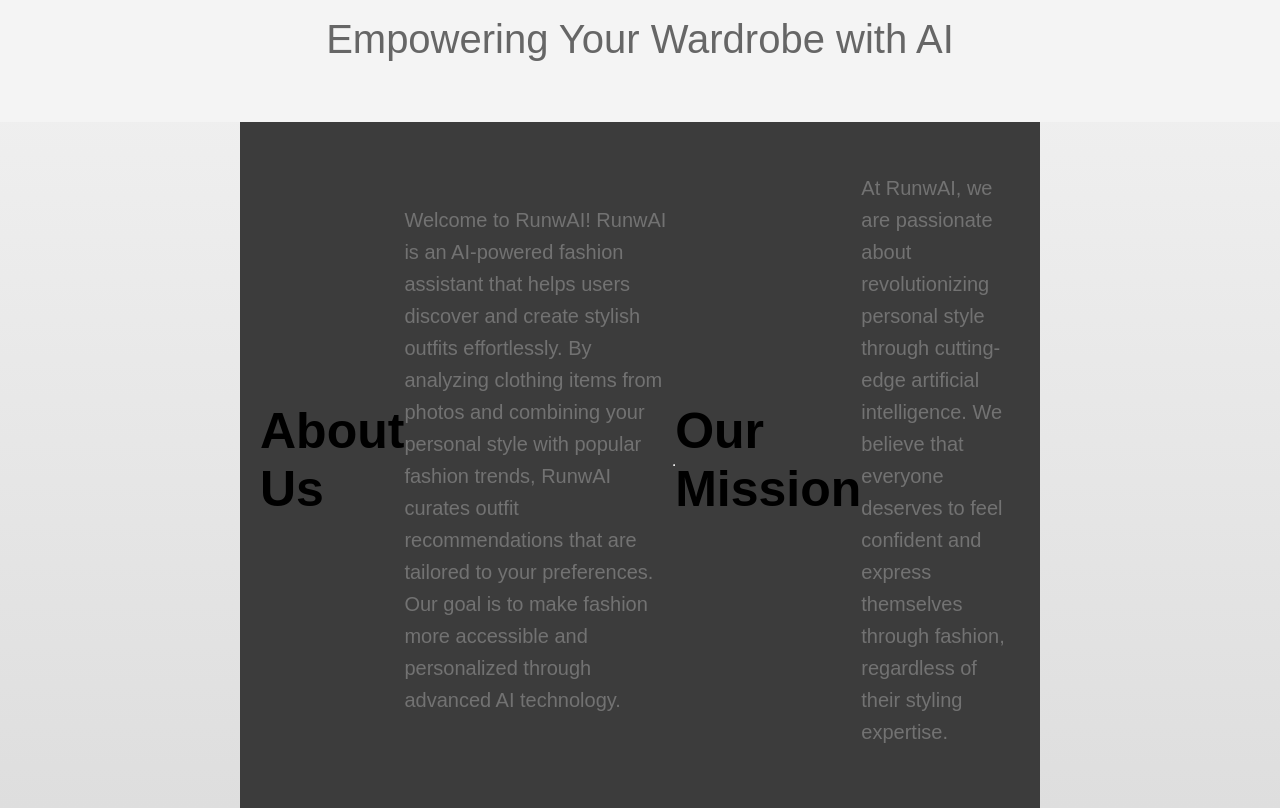
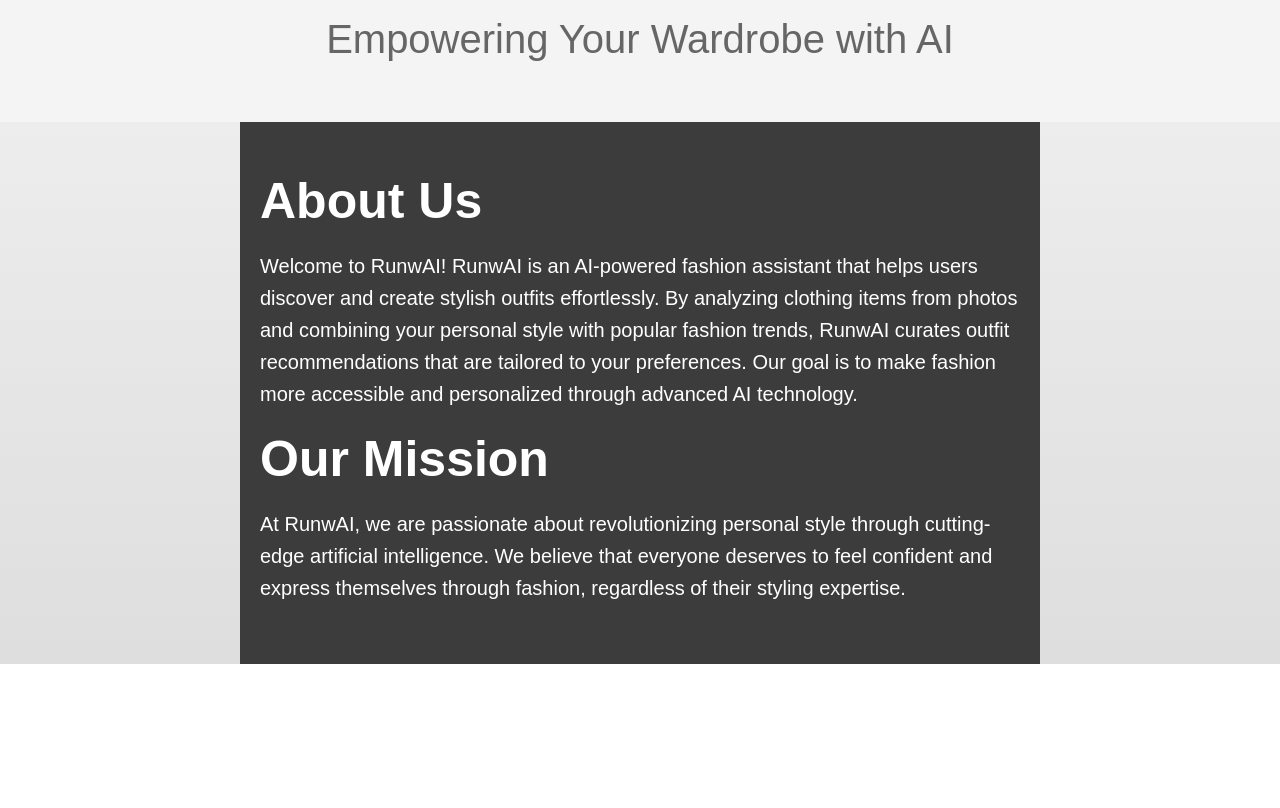
Before and after one commit to daniel-rawana/outfit-ai, a React (Create React App) app in the folder frontend/: page /about in a window 1280 px wide. Shown: the part 540-1348 px from the top of the page. After the commit the page ends 1204 px from the top, so only its background shows below. Built offline with nearby package versions, Linux system fonts and the light colour scheme.

Commit message:
Fixed about-us styling

```diff
--- a/frontend/src/about-us.css
+++ b/frontend/src/about-us.css
@@ -1,6 +1,6 @@
 body {
     margin: 0;
-    font-family: 'Arial', sans-serif;
+    font-family: 'Poppins', sans-serif;
 }
 
 .page-header {
@@ -35,7 +35,7 @@ body {
     color: #666;
 }
 
-.main-content {
+.main {
     padding: 40px 20px;
     background-color: rgb(60, 60, 60);
     color: whitesmoke;
@@ -43,18 +43,20 @@ body {
     margin: 0 auto;
 }
 
-.main-content h2 {
+.main h2 {
+    color: white;
     font-size: 50px;
     font-weight: bold;
     margin-bottom: 20px;
     text-align: left;
 }
 
-.main-content p {
+.main p {
     font-size: 20px;
     line-height: 1.6;
     margin-bottom: 20px;
     text-align: left;
+    color: white;
 }
 .img-div img {
     border-radius: 15px;
--- a/frontend/src/about-us.js
+++ b/frontend/src/about-us.js
@@ -14,7 +14,7 @@ const AboutUs = () => {
         <p>Empowering Your Wardrobe with AI</p>
       </div>
 
-      <div className="main-content">
+      <div className="main">
         <h2>About Us</h2>
         <p>
           Welcome to RunwAI! RunwAI is an
@@ -22,7 +22,6 @@ const AboutUs = () => {
           By analyzing clothing items from photos and combining your personal style with popular fashion trends, RunwAI curates outfit recommendations
           that are tailored to your preferences. Our goal is to make fashion more accessible and personalized through advanced AI technology.
         </p>
-        <hr></hr>
         <h2>Our Mission</h2>
         <p>
           At RunwAI, we are passionate about revolutionizing personal style through cutting-edge artificial intelligence.
```
